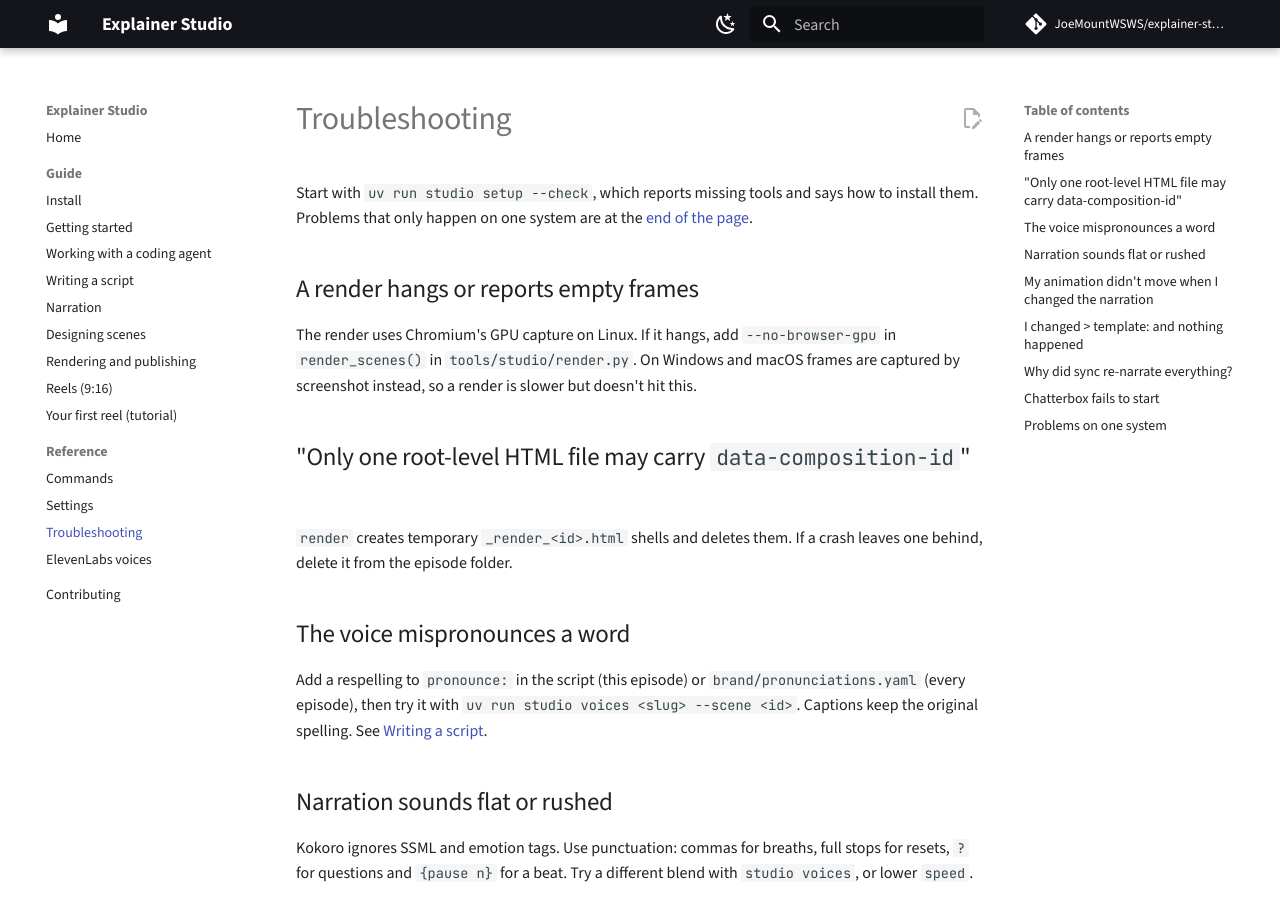
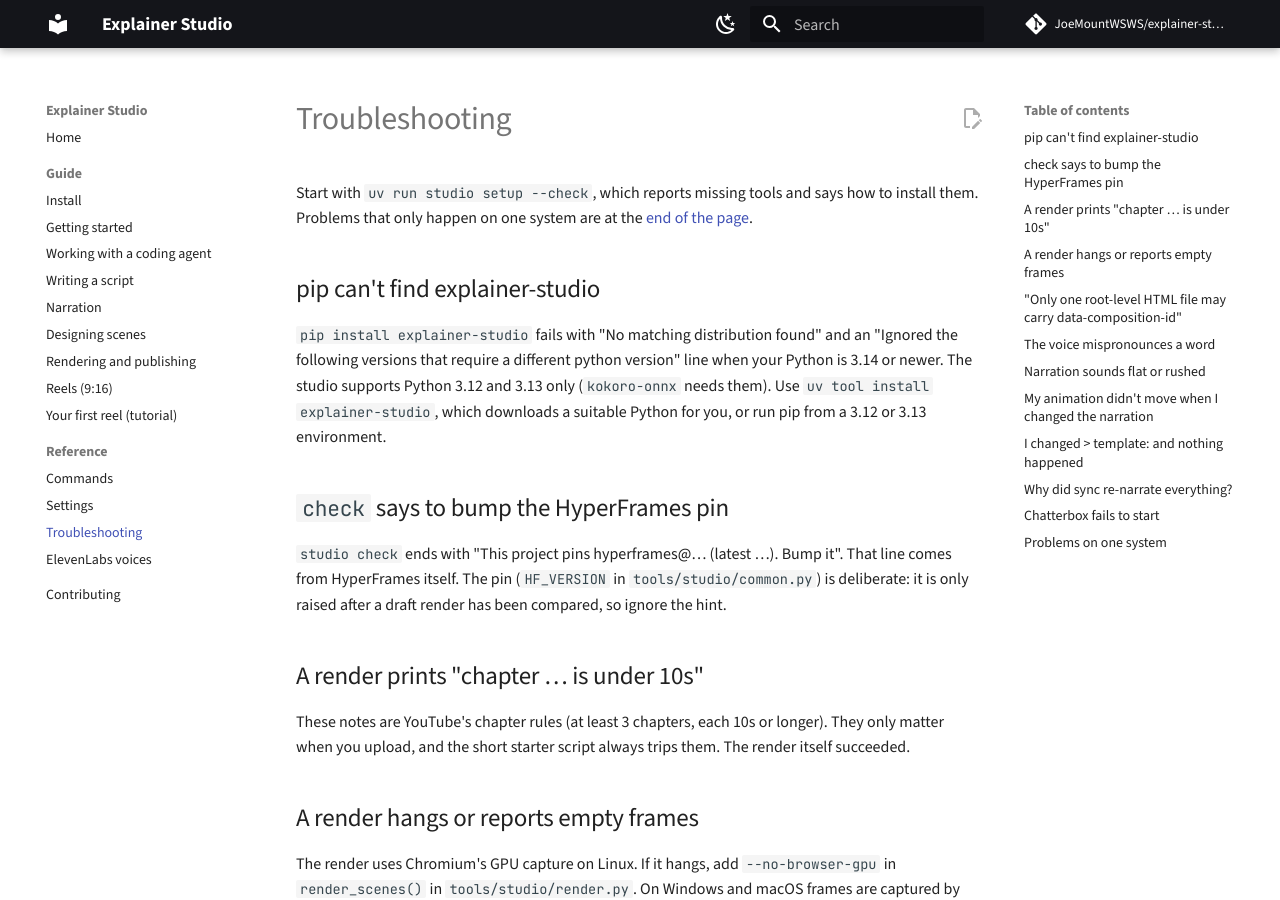
Before and after one commit to JoeMountWSWS/explainer-studio, an MkDocs documentation site: the page built from docs/troubleshooting.md, in a window 1280 px wide and 900 px high. Built offline with MkDocs 1.6.1 and Material for MkDocs 9.7.7, drawn with Linux system fonts in a browser that asks for light colours; comment, search, counter and statistics services are not loaded.

Commit message:
fix: clarify pip/Python 3.14 limits and first-run notes in install docs (#65)
Refs #64. Recommend uv over pip, document the Python 3.12/3.13 limit, the
deliberate HyperFrames pin hint and the chapter notes, and label the
chapter notes as YouTube rules. Note that studio setup needs 0.1.7+.

Co-authored-by: Claude Sonnet 5.5 <noreply@anthropic.com>

```diff
--- a/docs/troubleshooting.md
+++ b/docs/troubleshooting.md
@@ -2,6 +2,24 @@
 
 Start with `uv run studio setup --check`, which reports missing tools and says how to install them.
 Problems that only happen on one system are at the [end of the page](#problems-on-one-system).
+
+## pip can't find explainer-studio
+
+`pip install explainer-studio` fails with "No matching distribution found" and an "Ignored the following
+versions that require a different python version" line when your Python is 3.14 or newer. The studio
+supports Python 3.12 and 3.13 only (`kokoro-onnx` needs them). Use `uv tool install explainer-studio`, which
+downloads a suitable Python for you, or run pip from a 3.12 or 3.13 environment.
+
+## `check` says to bump the HyperFrames pin
+
+`studio check` ends with "This project pins hyperframes@… (latest …). Bump it". That line comes from
+HyperFrames itself. The pin (`HF_VERSION` in `tools/studio/common.py`) is deliberate: it is only raised after
+a draft render has been compared, so ignore the hint.
+
+## A render prints "chapter … is under 10s"
+
+These notes are YouTube's chapter rules (at least 3 chapters, each 10s or longer). They only matter when you
+upload, and the short starter script always trips them. The render itself succeeded.
 
 ## A render hangs or reports empty frames
 
```
Also changed, not shown: README.md (+1 -1 lines), docs/getting-started.md (+4 -3 lines), docs/install.md (+2 -1 lines), 2 other files.
